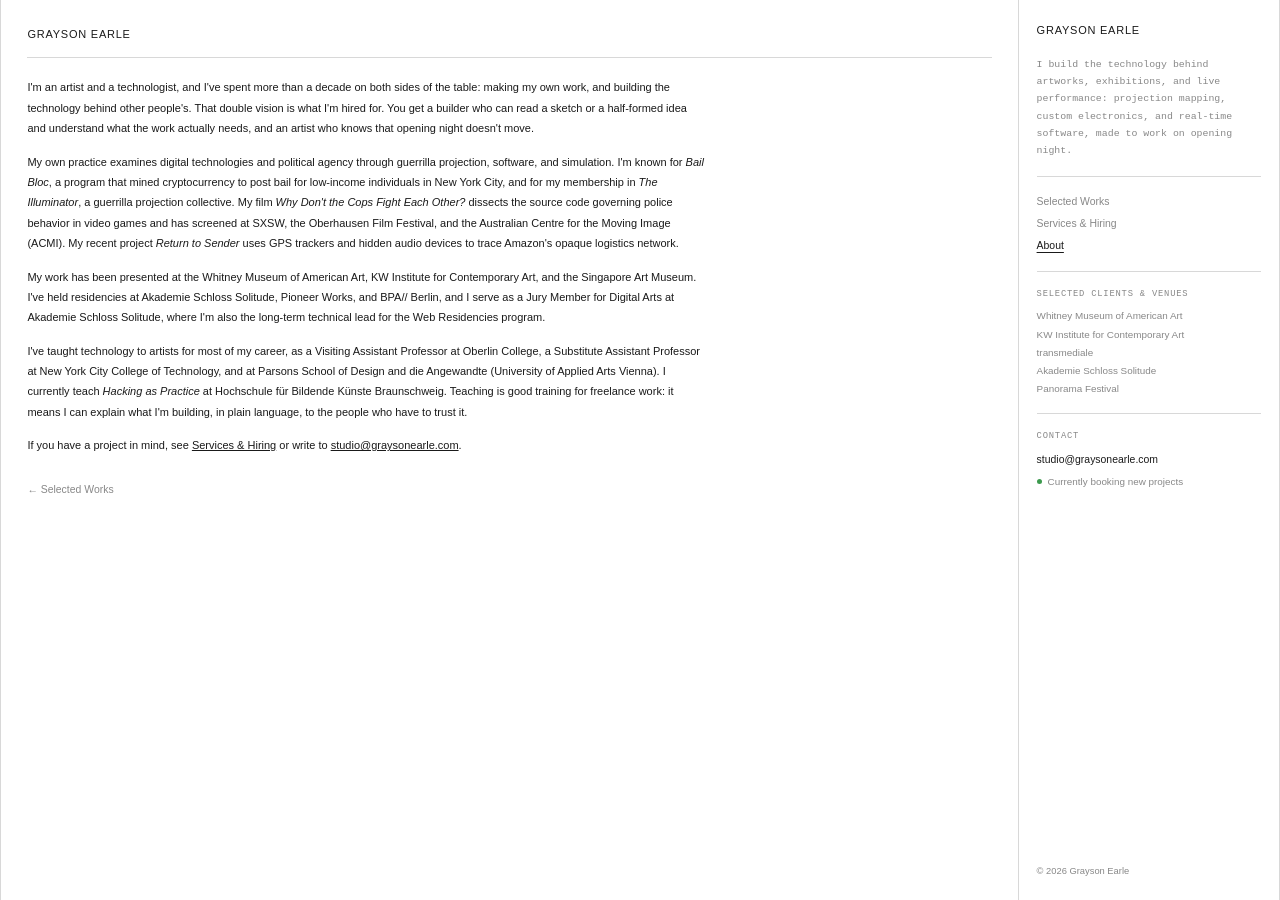
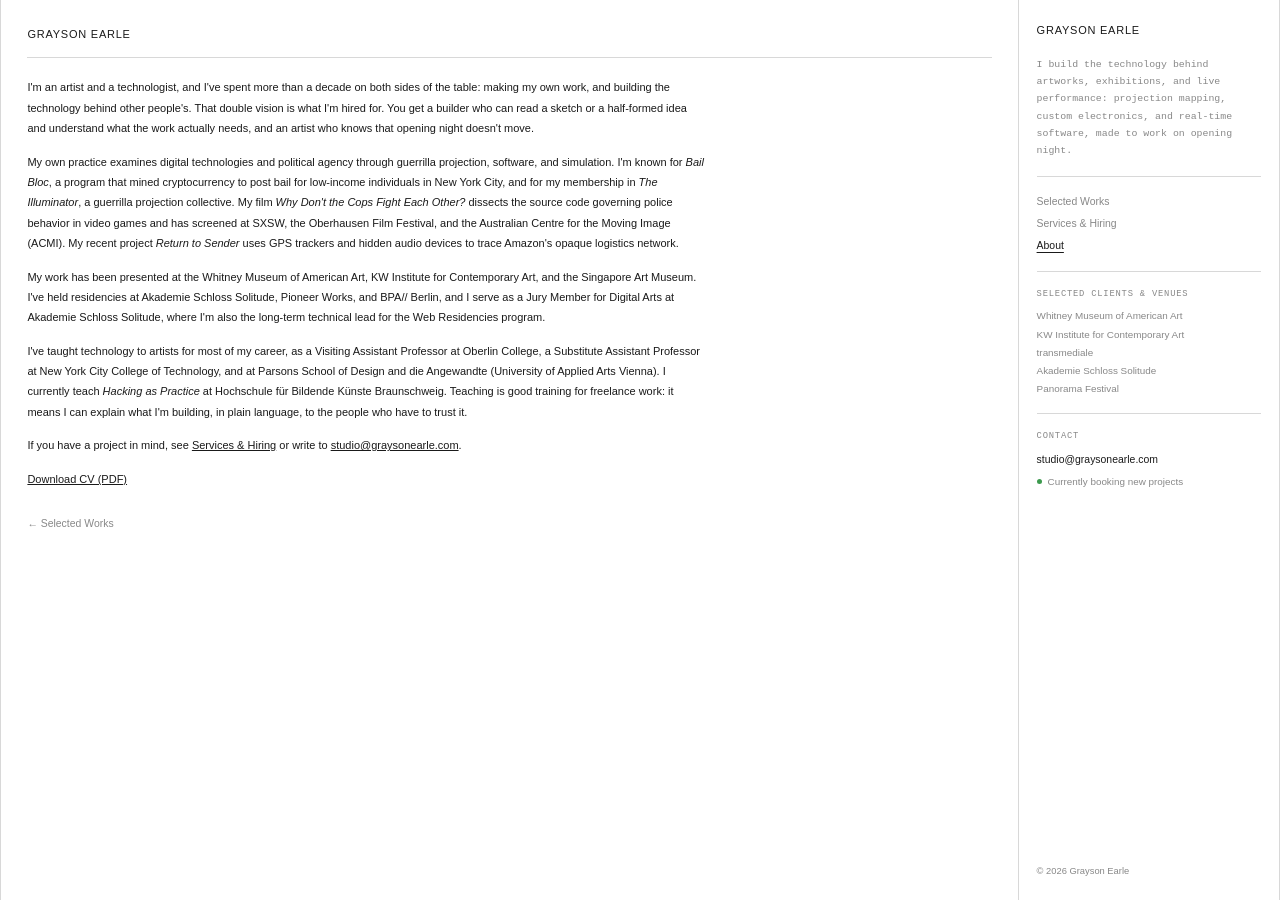
Before and after one commit to prismspecs/hire, a Jekyll site: the page built from about.html, in a window 1280 px wide. Built offline with Jekyll 4.4.1, drawn with Linux system fonts in a browser that asks for light colours.

Commit message:
Add CV download link to about page

```diff
--- a/about.html
+++ b/about.html
@@ -26,7 +26,7 @@ description: "Grayson Earle is a Berlin-based artist and creative technologist.
                 Works, and BPA// Berlin, and I serve as a Jury Member for Digital Arts at Akademie Schloss
                 Solitude, where I'm also the long-term technical lead for the Web Residencies program.</p>
 
-            <p>I've taught technology to artists for most of my career, as a Visiting Assistant Professor at
+<p>I've taught technology to artists for most of my career, as a Visiting Assistant Professor at
                 Oberlin College, a Substitute Assistant Professor at New York City College of Technology, and at
                 Parsons School of Design and die Angewandte (University of Applied Arts Vienna). I currently teach
                 <em>Hacking as Practice</em> at Hochschule für Bildende Künste Braunschweig. Teaching is good
@@ -35,6 +35,7 @@ description: "Grayson Earle is a Berlin-based artist and creative technologist.
 
             <p>If you have a project in mind, see <a href="{{ '/services.html' | relative_url }}">Services &amp;
                 Hiring</a> or write to <a href="mailto:studio@graysonearle.com">studio@graysonearle.com</a>.</p>
+            <p><a href="{{ '/cv.pdf' | relative_url }}" download>Download CV (PDF)</a></p>
         </div>
         <a href="{{ '/' | relative_url }}" class="about-back">&larr; Selected Works</a>
     </div>
```
Also changed, not shown: 1 other file.
